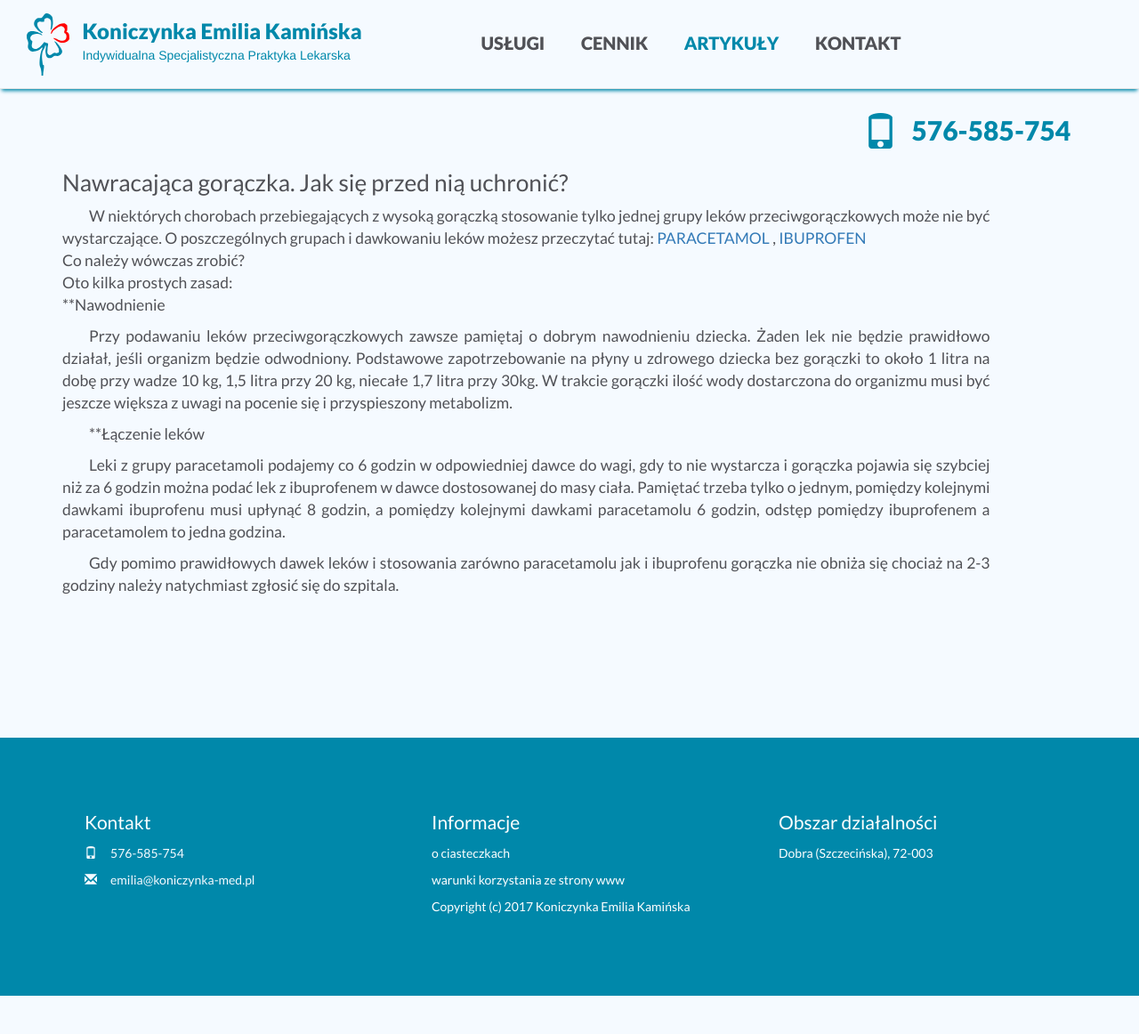
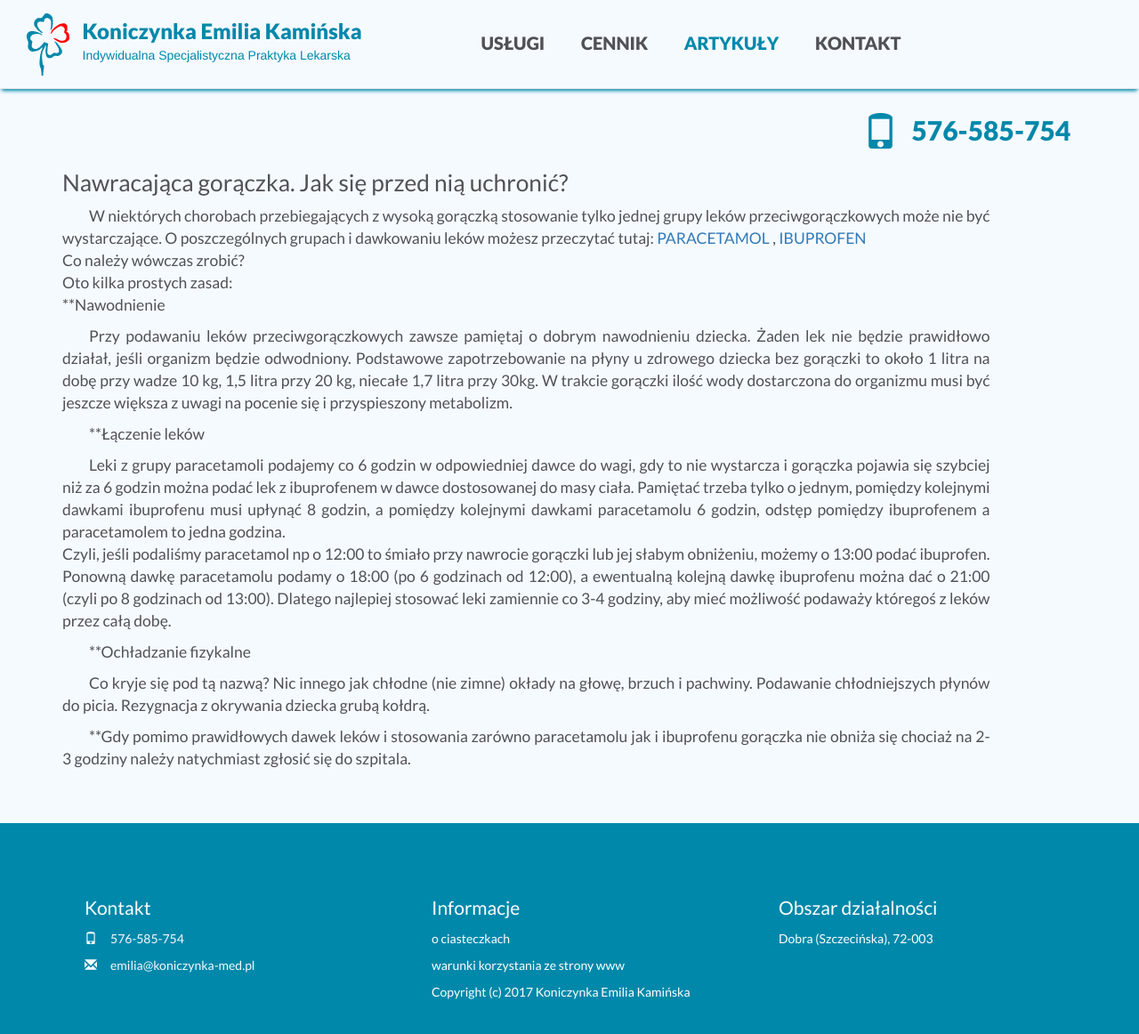
Before and after one commit to kardigen/koniczynka-med.guthub.io, a Jekyll site: the page built from _posts/2017-11-10-laczenie-lekow-przeciwgoraczkowych.markdown, in a window 1280 px wide and 1215 px high. Shown: the top 1162 px of the window at 89% size. Built offline with Jekyll 4.4.1, drawn with Linux system fonts in a browser that asks for light colours; our own code applies the rules of GitHub Pages for plain Markdown files.

Commit message:
Update 2017-11-10-laczenie-lekow-przeciwgoraczkowych.markdown

```diff
--- a/_posts/2017-11-10-laczenie-lekow-przeciwgoraczkowych.markdown
+++ b/_posts/2017-11-10-laczenie-lekow-przeciwgoraczkowych.markdown
@@ -21,5 +21,11 @@ Przy podawaniu leków przeciwgorączkowych zawsze pamiętaj o dobrym nawodnieniu
 **Łączenie leków
 
 Leki z grupy paracetamoli podajemy co 6 godzin w odpowiedniej dawce do wagi, gdy to nie wystarcza i gorączka pojawia się szybciej niż za 6 godzin można podać lek z ibuprofenem w dawce dostosowanej do masy ciała. Pamiętać trzeba tylko o jednym, pomiędzy kolejnymi dawkami ibuprofenu musi upłynąć 8 godzin, a pomiędzy kolejnymi dawkami paracetamolu 6 godzin, odstęp pomiędzy ibuprofenem a paracetamolem to jedna godzina.
+Czyli, jeśli podaliśmy paracetamol np o 12:00 to śmiało przy nawrocie gorączki lub jej słabym obniżeniu, możemy o 13:00 podać ibuprofen. Ponowną dawkę paracetamolu podamy o 18:00 (po 6 godzinach od 12:00), a ewentualną kolejną dawkę ibuprofenu można dać o 21:00 (czyli po 8 godzinach od 13:00). Dlatego najlepiej stosować leki zamiennie co 3-4 godziny, aby mieć możliwość podaważy któregoś z leków przez całą dobę.
 
-Gdy pomimo prawidłowych dawek leków i stosowania zarówno paracetamolu jak i ibuprofenu gorączka nie obniża się chociaż na 2-3 godziny należy natychmiast zgłosić się do szpitala.
+**Ochładzanie fizykalne
+
+Co kryje się pod tą nazwą? Nic innego jak chłodne (nie zimne) okłady na głowę, brzuch i pachwiny. Podawanie chłodniejszych płynów do picia. Rezygnacja z okrywania dziecka grubą kołdrą.
+
+
+**Gdy pomimo prawidłowych dawek leków i stosowania zarówno paracetamolu jak i ibuprofenu gorączka nie obniża się chociaż na 2-3 godziny należy natychmiast zgłosić się do szpitala.
```
